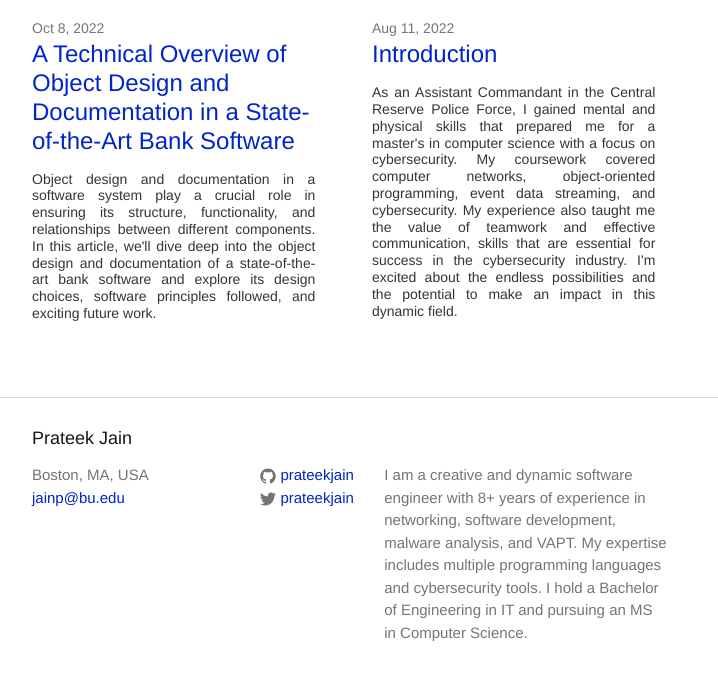
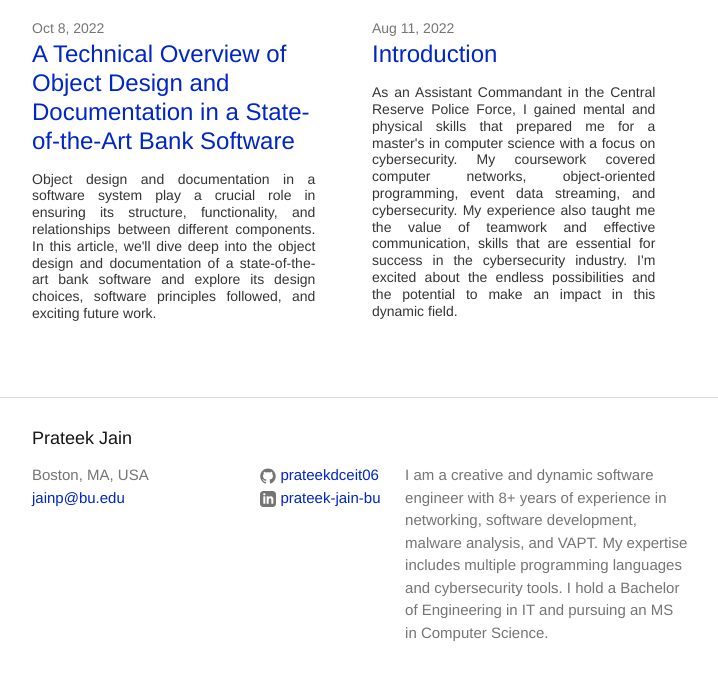
Before and after one commit to prateekdceit06/prateekjain.github.io, a Jekyll site: the page built from index.html, in a window 1280 px wide, cut to the strip 1347-2051 px from the top of the page. Shown: the top 681 px of the strip, without its empty margins (268-986 px from the left). Built offline with Jekyll 4.4.1, drawn with Linux system fonts in a browser that asks for light colours.

Commit message:
Fix Github and Linkedin links

```diff
--- a/_config.yml
+++ b/_config.yml
@@ -12,11 +12,8 @@
   I am a creative and dynamic software engineer with 8+ years of experience in networking, software development, malware analysis, and VAPT. My expertise includes multiple programming languages and cybersecurity tools. I hold a Bachelor of Engineering in IT and pursuing an MS in Computer Science.
 baseurl: "" # the subpath of your site, e.g. /blog
 url: "http://prateekjain.tech" # the base hostname & protocol for your site
-twitter_username: prateekjain
-twitter:
-  username: prateekjain
-  card: summary
-github_username:  prateekjain
+linkedin_username: prateek-jain-bu
+github_username:  prateekdceit06
 plugins:
   - jekyll-seo-tag
   - jekyll-sitemap
--- a/_includes/footer.html
+++ b/_includes/footer.html
@@ -24,6 +24,12 @@
             {% include icon-twitter.html username=site.twitter_username %}
           </li>
           {% endif %}
+
+          {% if site.linkedin_username %}
+          <li>
+            {% include icon-linkedin.html username=site.linkedin_username %}
+          </li>
+          {% endif %}
         </ul>
       </div>
 
--- /dev/null
+++ b/_includes/icon-linkedin.html
@@ -0,0 +1 @@
+<a href="https://linkedin.com/in/{{ include.username }}"><span class="icon icon--twitter">{% include icon-linkedin.svg %}</span><span class="username"> {{ include.username }}</span></a>
--- a/_sass/_layout.scss
+++ b/_sass/_layout.scss
@@ -139,8 +139,8 @@
 }
 
 .footer-col-2 {
-    width: -webkit-calc(20% - (#{$spacing-unit} / 2));
-    width:         calc(20% - (#{$spacing-unit} / 2));
+    width: -webkit-calc(23% - (#{$spacing-unit} / 2));
+    width:         calc(23% - (#{$spacing-unit} / 2));
 }
 
 .footer-col-3 {
```
Also changed, not shown: _includes/icon-linkedin.svg (added), assets/images/favicon.ico, assets/images/faviconold.ico (added).
